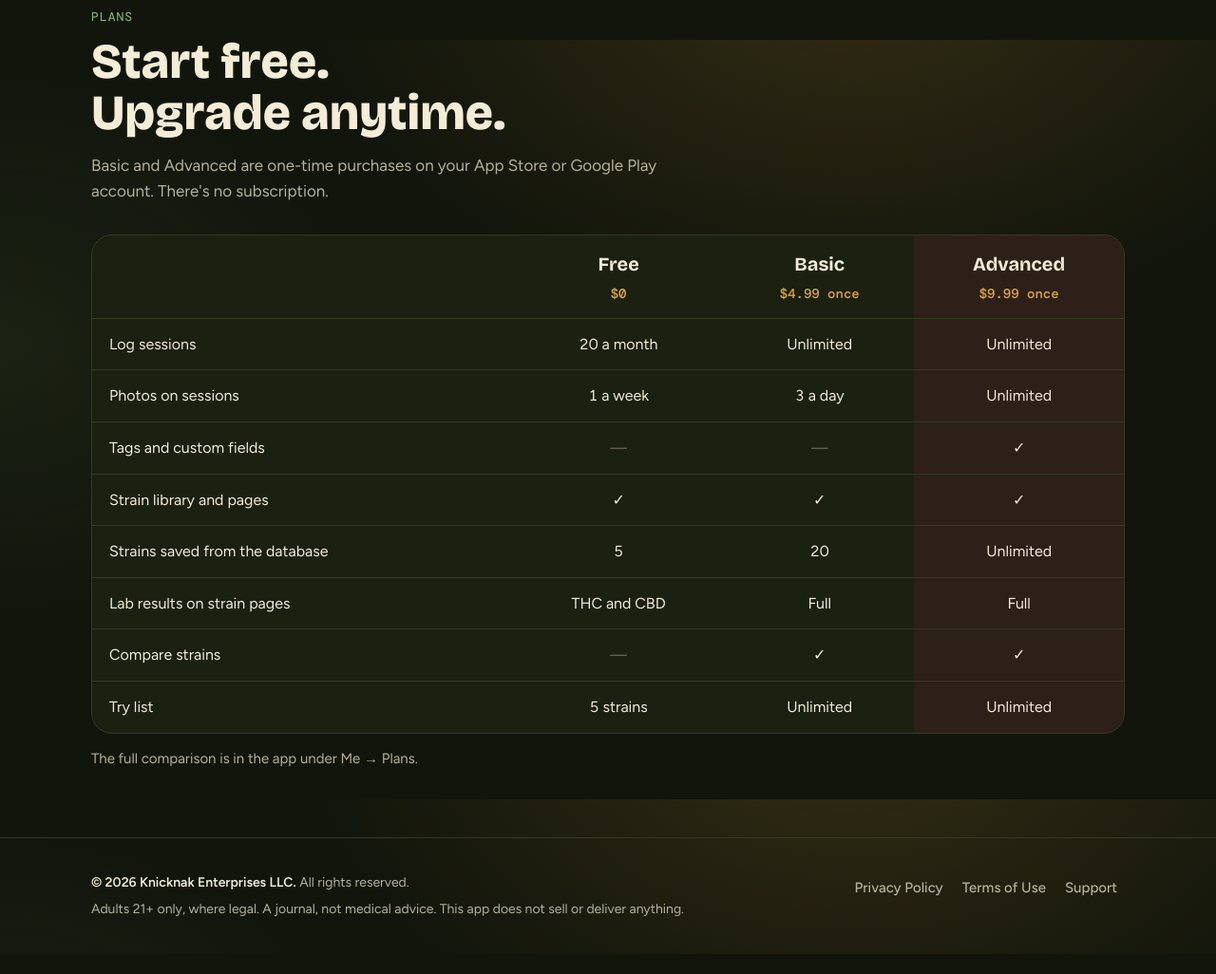
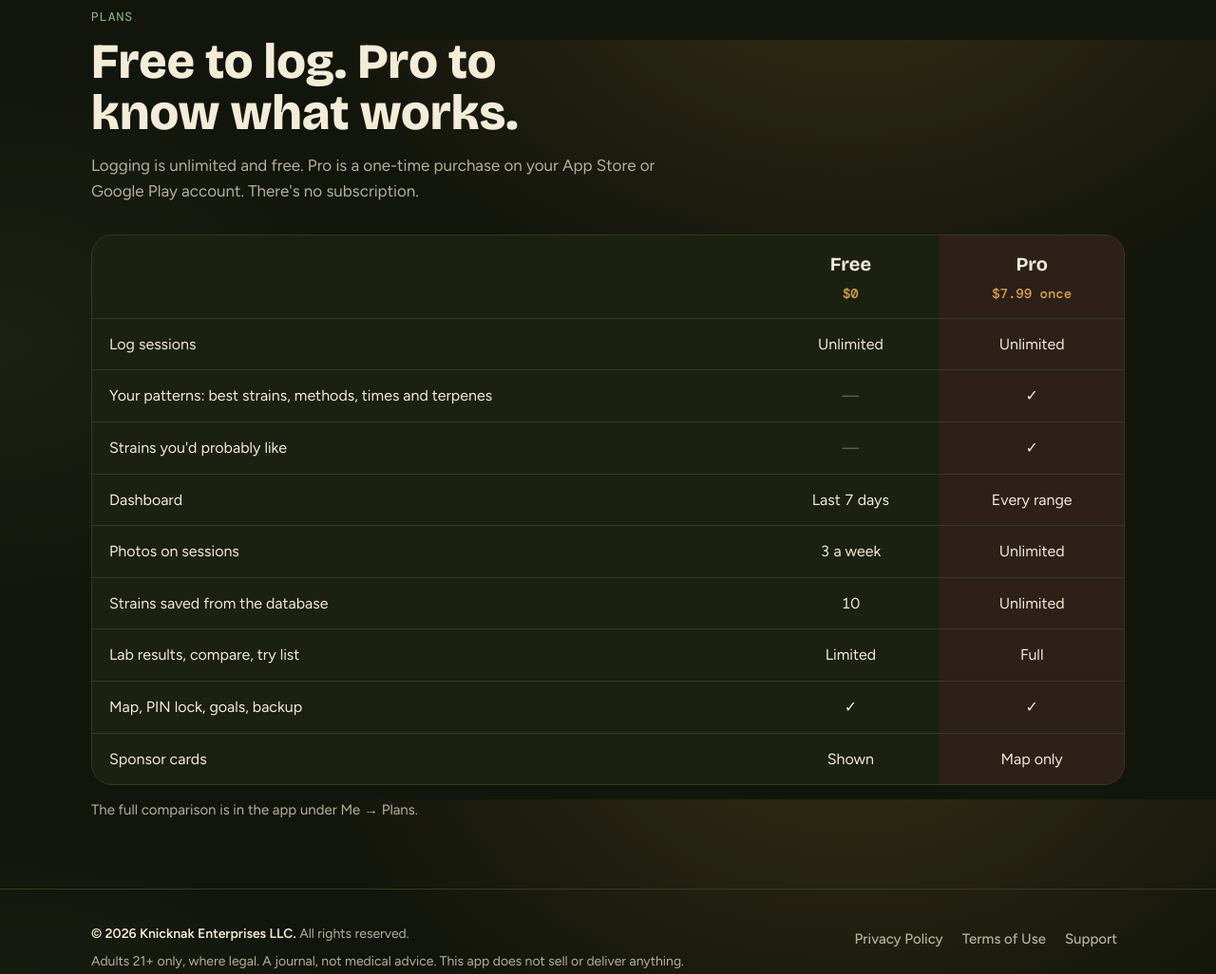
Before and after one commit to PuffySesh/puffys-website, a plain HTML site: page index.html in a window 1280 px wide. Shown: the part 2358-3384 px from the top of the page at 95% size. Before the commit the page ends 3363 px from the top, so only its background shows below. Drawn offline with nearby package versions, Linux system fonts and the light colour scheme.

Commit message:
Free and Pro plans; links point to planner.puffys.app
Co-Authored-By: Claude Opus 5.5 <noreply@anthropic.com>

```diff
--- a/index.html
+++ b/index.html
@@ -139,7 +139,7 @@ footer{border-top:1px solid var(--line);padding-block:36px;color:var(--muted);fo
       <h1>Plan the week. <span class="grad">Log every sesh.</span></h1>
       <p class="lede">A private journal for what you smoke, vape, dab or eat. Rate it, see your patterns, and find what works for you.</p>
       <div class="ctas">
-        <a class="btn" href="https://app.puffys.app/app" target="_blank" rel="noopener">Open it in your browser</a>
+        <a class="btn" href="https://planner.puffys.app/app" target="_blank" rel="noopener">Open it in your browser</a>
         <span class="store"><b>App Store</b>Coming soon</span>
         <span class="store"><b>Google Play</b>Coming soon</span>
       </div>
@@ -173,18 +173,19 @@ footer{border-top:1px solid var(--line);padding-block:36px;color:var(--muted);fo
   </section>
 
   <section class="wrap" id="plans">
-    <div class="sec-h"><span class="eyebrow">Plans</span><h2>Start free. Upgrade anytime.</h2><p>Basic and Advanced are one-time purchases on your App Store or Google Play account. There's no subscription.</p></div>
+    <div class="sec-h"><span class="eyebrow">Plans</span><h2>Free to log. Pro to know what works.</h2><p>Logging is unlimited and free. Pro is a one-time purchase on your App Store or Google Play account. There's no subscription.</p></div>
     <div class="tablebox"><table>
-      <thead><tr><th scope="col"></th><th scope="col">Free<span>$0</span></th><th scope="col">Basic<span>$4.99 once</span></th><th scope="col" class="adv">Advanced<span>$9.99 once</span></th></tr></thead>
+      <thead><tr><th scope="col"></th><th scope="col">Free<span>$0</span></th><th scope="col" class="adv">Pro<span>$7.99 once</span></th></tr></thead>
       <tbody>
-        <tr><td>Log sessions</td><td>20 a month</td><td>Unlimited</td><td class="adv">Unlimited</td></tr>
-        <tr><td>Photos on sessions</td><td>1 a week</td><td>3 a day</td><td class="adv">Unlimited</td></tr>
-        <tr><td>Tags and custom fields</td><td class="no">—</td><td class="no">—</td><td class="adv">✓</td></tr>
-        <tr><td>Strain library and pages</td><td>✓</td><td>✓</td><td class="adv">✓</td></tr>
-        <tr><td>Strains saved from the database</td><td>5</td><td>20</td><td class="adv">Unlimited</td></tr>
-        <tr><td>Lab results on strain pages</td><td>THC and CBD</td><td>Full</td><td class="adv">Full</td></tr>
-        <tr><td>Compare strains</td><td class="no">—</td><td>✓</td><td class="adv">✓</td></tr>
-        <tr><td>Try list</td><td>5 strains</td><td>Unlimited</td><td class="adv">Unlimited</td></tr>
+        <tr><td>Log sessions</td><td>Unlimited</td><td class="adv">Unlimited</td></tr>
+        <tr><td>Your patterns: best strains, methods, times and terpenes</td><td class="no">—</td><td class="adv">✓</td></tr>
+        <tr><td>Strains you'd probably like</td><td class="no">—</td><td class="adv">✓</td></tr>
+        <tr><td>Dashboard</td><td>Last 7 days</td><td class="adv">Every range</td></tr>
+        <tr><td>Photos on sessions</td><td>3 a week</td><td class="adv">Unlimited</td></tr>
+        <tr><td>Strains saved from the database</td><td>10</td><td class="adv">Unlimited</td></tr>
+        <tr><td>Lab results, compare, try list</td><td>Limited</td><td class="adv">Full</td></tr>
+        <tr><td>Map, PIN lock, goals, backup</td><td>✓</td><td class="adv">✓</td></tr>
+        <tr><td>Sponsor cards</td><td>Shown</td><td class="adv">Map only</td></tr>
       </tbody>
     </table></div>
     <p class="note">The full comparison is in the app under Me → Plans.</p>
@@ -234,7 +235,7 @@ footer{border-top:1px solid var(--line);padding-block:36px;color:var(--muted);fo
   <p>If we change this policy, we'll update the date above and, for big changes, tell you in the app.</p>
 
   <h2>Contact</h2>
-  <div class="card"><p><strong>Knicknak Enterprises LLC</strong> · Oklahoma</p><p>Email: <a href="mailto:support@puffys.app">support@puffys.app</a></p><p>Or use our <a href="https://app.puffys.app/support">Support page</a>, or in the app, Me → Contact support.</p></div>
+  <div class="card"><p><strong>Knicknak Enterprises LLC</strong> · Oklahoma</p><p>Email: <a href="mailto:support@puffys.app">support@puffys.app</a></p><p>Or use our <a href="https://planner.puffys.app/support">Support page</a>, or in the app, Me → Contact support.</p></div>
 </article></div>
 
 <!-- ============ TERMS ============ -->
@@ -263,7 +264,7 @@ footer{border-top:1px solid var(--line);padding-block:36px;color:var(--muted);fo
   <p>The app, this website, their design and code, the Puffy's name and logo, and the strain database are owned by Knicknak Enterprises LLC and protected by copyright and trademark law. Some data comes from third parties under their own licenses, such as lab data from the Cannlytics lab results dataset (CC BY 4.0) and map data from OpenStreetMap contributors (ODbL). You may not copy, scrape, resell or reverse engineer the Service, use its content to build another product or AI model, or get around its rate limits, access controls or age check.</p>
 
   <h2>Plans and purchases</h2>
-  <p>The free plan has limits, shown in the app, which we may change. Basic and Advanced are one-time purchases through the App Store or Google Play and are tied to that store account: a purchase through Apple doesn't carry over to Android or the reverse, and neither unlocks the website. Use Restore purchases after reinstalling the app or clearing its data. Refunds follow Apple's or Google's refund policies. Before the apps are in the stores, the website may let you switch plans at no charge; that's a free preview, not a purchase, and we can end it at any time without anything you've logged being lost. We won't take away a feature from a purchase you already made, except where needed for legal, security or store-policy reasons, or when a feature depends on our servers or an outside service that changes or ends.</p>
+  <p>The free plan has limits, shown in the app, which we may change. Pro is a one-time purchase through the App Store or Google Play and is tied to that store account: a purchase through Apple doesn't carry over to Android or the reverse, and neither unlocks the website. Use Restore purchases after reinstalling the app or clearing its data. Refunds follow Apple's or Google's refund policies. Before the apps are in the stores, the website may let you switch plans at no charge; that's a free preview, not a purchase, and we can end it at any time without anything you've logged being lost. We won't take away a feature from a purchase you already made, except where needed for legal, security or store-policy reasons, or when a feature depends on our servers or an outside service that changes or ends.</p>
 
   <h2>Your content</h2>
   <p>What you write and the photos you add belong to you and stay on your device. Keep backups; if you lose your device or delete the app without one, we can't restore your journal. If you send us something, such as a strain suggestion or a report, you let us use it to improve the Service.</p>
@@ -278,7 +279,7 @@ footer{border-top:1px solid var(--line);padding-block:36px;color:var(--muted);fo
   <p>These terms are governed by the laws of the State of Oklahoma, and any dispute will be brought in the state or federal courts located in Oklahoma.</p>
 
   <h2>Changes and contact</h2>
-  <p>We may update these terms and will change the date above when we do. If you keep using the Service after a change, you accept the updated terms. Questions: <a href="mailto:support@puffys.app">support@puffys.app</a> or our <a href="https://app.puffys.app/support">Support page</a>.</p>
+  <p>We may update these terms and will change the date above when we do. If you keep using the Service after a change, you accept the updated terms. Questions: <a href="mailto:support@puffys.app">support@puffys.app</a> or our <a href="https://planner.puffys.app/support">Support page</a>.</p>
 </article></div>
 
 <!-- ============ SUPPORT ============ -->
@@ -286,7 +287,7 @@ footer{border-top:1px solid var(--line);padding-block:36px;color:var(--muted);fo
   <span class="eyebrow">Help</span>
   <h1>Support</h1>
   <p>Need a hand with Puffy's Sesh &amp; Planner? Email us or send a message and a real person will read it.</p>
-  <div class="card"><p><strong>Email:</strong> <a href="mailto:support@puffys.app">support@puffys.app</a></p><p><strong>Message us:</strong> <a href="https://app.puffys.app/support">our Support page</a></p><p><strong>In the app:</strong> Me → Contact support</p><p><strong>Company:</strong> Knicknak Enterprises LLC, Oklahoma</p></div>
+  <div class="card"><p><strong>Email:</strong> <a href="mailto:support@puffys.app">support@puffys.app</a></p><p><strong>Message us:</strong> <a href="https://planner.puffys.app/support">our Support page</a></p><p><strong>In the app:</strong> Me → Contact support</p><p><strong>Company:</strong> Knicknak Enterprises LLC, Oklahoma</p></div>
 
   <h2>Common questions</h2>
   <details><summary>Where is my journal saved?</summary><p>On your device only. There's no account and no cloud copy, so make backups from Me → Your data → Back up everything.</p></details>
```
